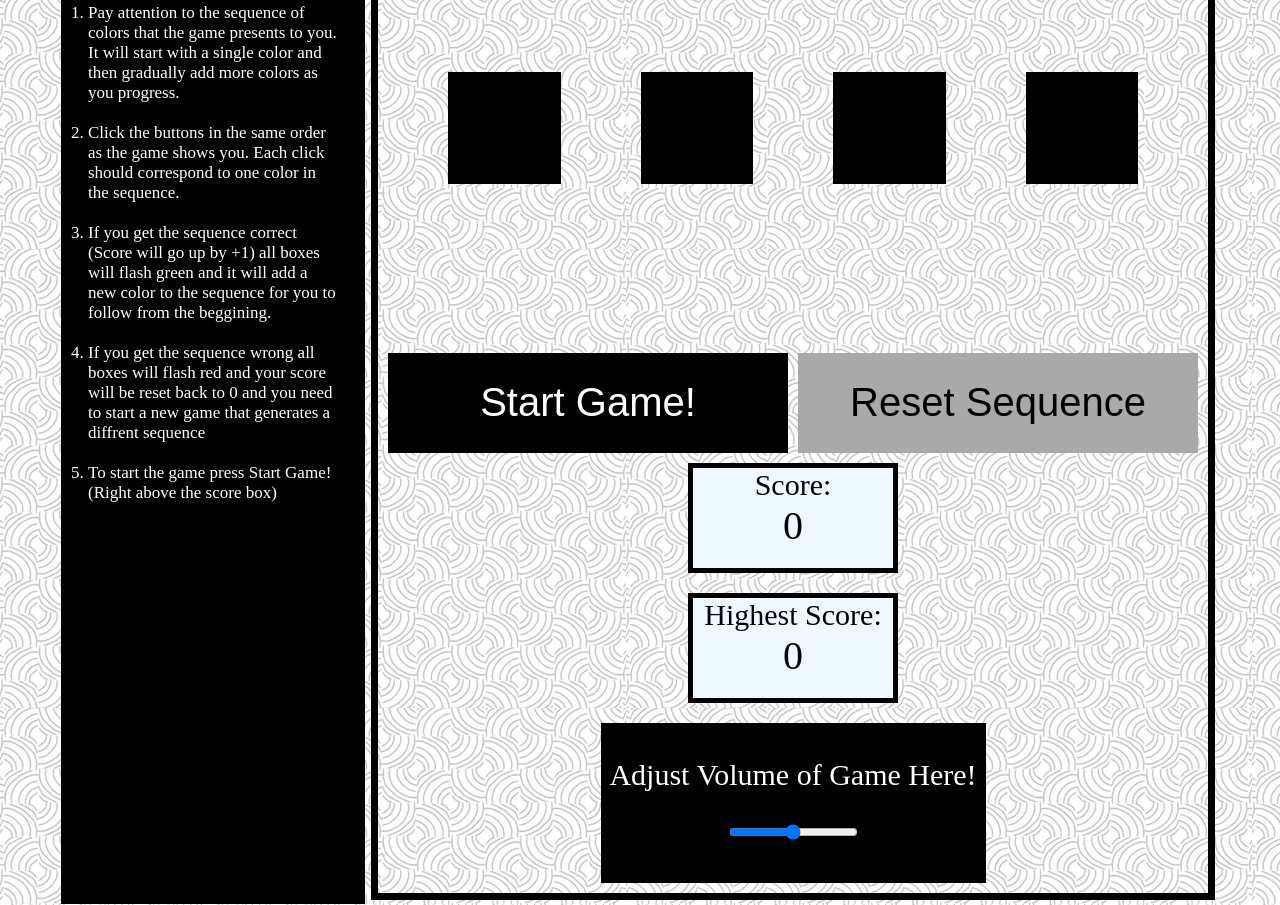
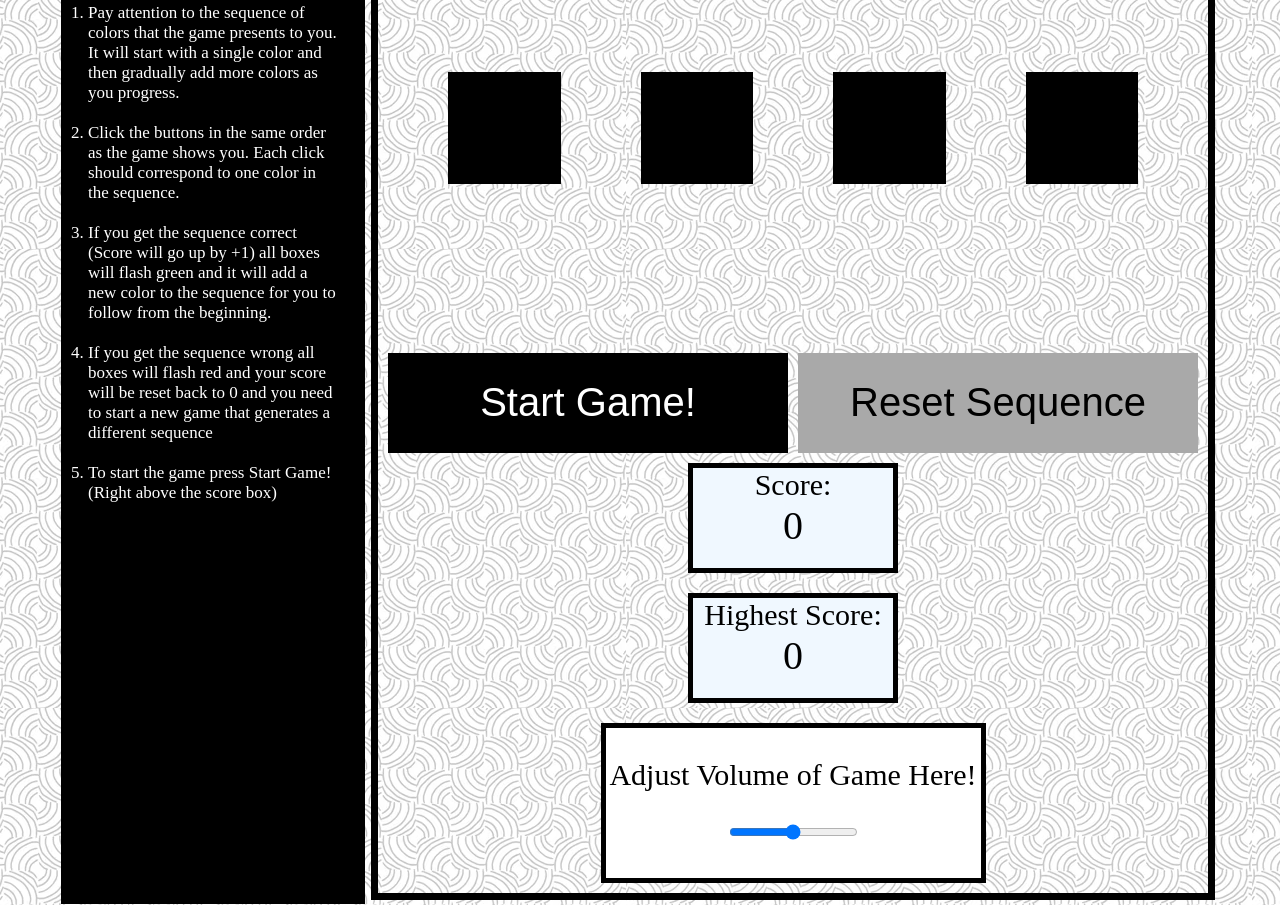
Before and after one commit to liethdallal/Project-1-Simon-Game, a plain HTML site: page index.html in a window 1280 px wide. Shown: the part 210-1115 px from the top of the page. Drawn offline with Linux system fonts and the light colour scheme.

Commit message:
Adjusted spelling mistakes and color of volume box

```diff
--- a/index.html
+++ b/index.html
@@ -31,9 +31,9 @@
                 <br>
                 <li>Click the buttons in the same order as the game shows you. Each click should correspond to one color in the sequence.</li>
                 <br>
-                <li>If you get the sequence correct (Score will go up by +1) all boxes will flash green and it will add a new color to the sequence for you to follow from the beggining. </li>
+                <li>If you get the sequence correct (Score will go up by +1) all boxes will flash green and it will add a new color to the sequence for you to follow from the beginning. </li>
                 <br>
-                <li>If you get the sequence wrong all boxes will flash red and your score will be reset back to 0 and you need to start a new game that generates a diffrent sequence</li>
+                <li>If you get the sequence wrong all boxes will flash red and your score will be reset back to 0 and you need to start a new game that generates a different sequence</li>
                 <br>
                 <li>To start the game press Start Game! (Right above the score box)</li>
             </ol>
--- a/style.css
+++ b/style.css
@@ -120,10 +120,11 @@ ol {
     margin-top: 10px;
     margin-bottom: 10px;
     text-align: center;
-    background-color: black;
+    background-color: white;
+
 }
 p {
-    color: white;
+    color: black;
     font-size: 30px;
     text-align: center;
 }
```
Also changed, not shown: 1 other file.
